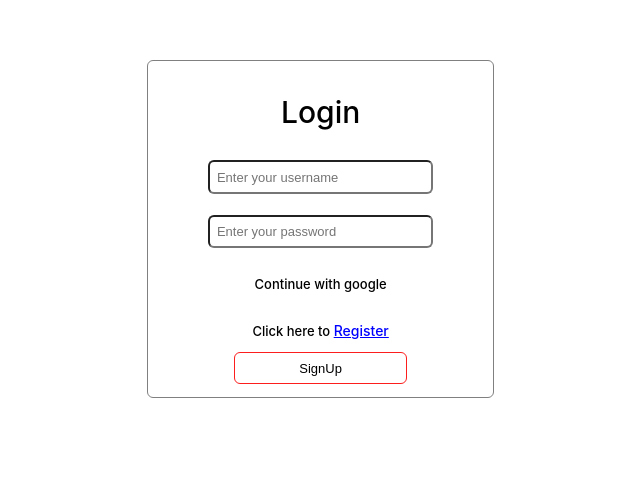
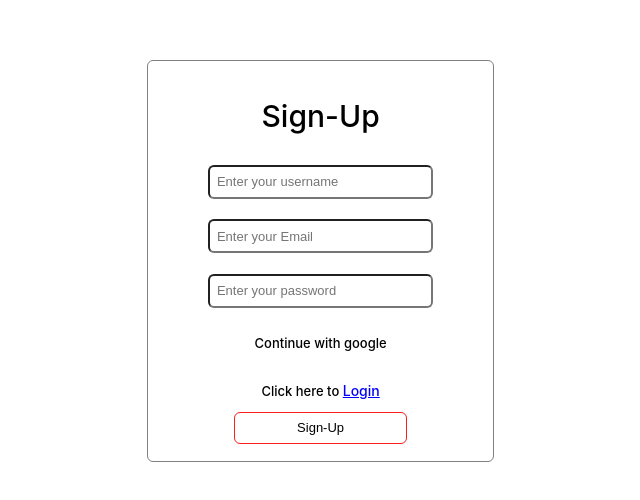
Before and after one commit to haseebahmed248/Enchanced-Jira, a React (Create React App) app: page / in a window 1280 px wide. Shown: the part 180-680 px from the top of the page, without its empty margins (314-954 px from the left). Built offline with nearby package versions, Linux system fonts and the light colour scheme.

Commit message:
Created Login Page

```diff
--- a/src/App.css
+++ b/src/App.css
@@ -22,7 +22,7 @@
   left: 36%;
   border: 1px solid gray;
   width: 27%;
-  height: 42vh;
+  height: 50vh;
   border-radius: 6px;
 }
 
--- a/src/App.js
+++ b/src/App.js
@@ -1,11 +1,13 @@
 
 import './App.css';
-import Signup from './Pages/Signup';
+import Login from './Pages/Login';
+import SignUp from './Pages/SignUp';
 
 function App() {
   return (
     <div className="App">
-      <Signup />
+      {/* <Login /> */}
+      <SignUp />
     </div>
   );
 }
--- /dev/null
+++ b/src/Pages/Login.js
@@ -0,0 +1,22 @@
+// Signup.js
+import React from 'react'
+import InputField from './Components/InputField'
+
+function Login() {
+  return (
+    <div className='container'>
+    <h1>Login</h1>
+      <InputField type="text" placeholder="Enter your username" />
+
+
+      <InputField type="password" placeholder="Enter your password" />
+
+      <h4>Continue with google</h4>
+
+      <p>Click here to <span>Register</span></p>
+      <button className="signUp-BTN">Login</button>
+    </div>
+  )
+}
+
+export default Login
--- a/src/Pages/Signup.js
+++ b/src/Pages/SignUp.js
@@ -1,22 +1,22 @@
-// Signup.js
 import React from 'react'
 import InputField from './Components/InputField'
 
-function Signup() {
+function SignUp() {
   return (
     <div className='container'>
-    <h1>Login</h1>
+    <h1>Sign-Up</h1>
       <InputField type="text" placeholder="Enter your username" />
 
+      <InputField type="text" placeholder="Enter your Email" />
 
       <InputField type="password" placeholder="Enter your password" />
 
       <h4>Continue with google</h4>
 
-      <p>Click here to <span>Register</span></p>
-      <button className="signUp-BTN">SignUp</button>
+      <p>Click here to <span>Login</span></p>
+      <button className="signUp-BTN">Sign-Up</button>
     </div>
   )
 }
 
-export default Signup
+export default SignUp
```
